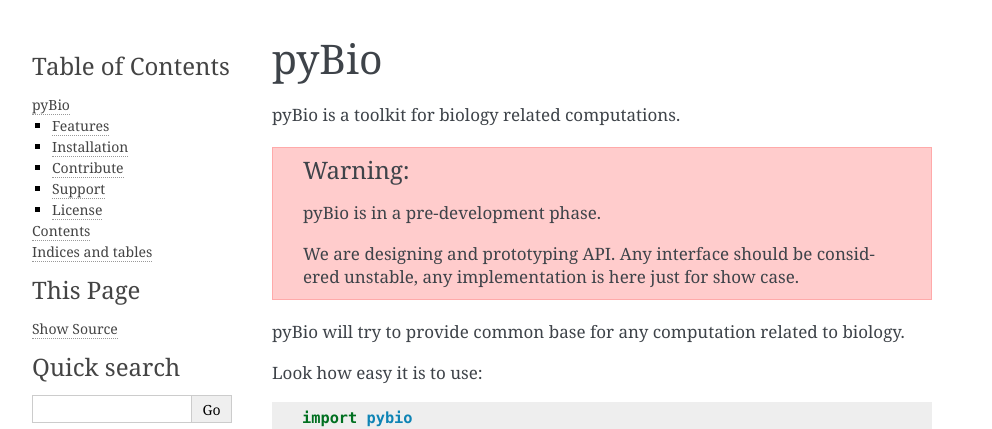
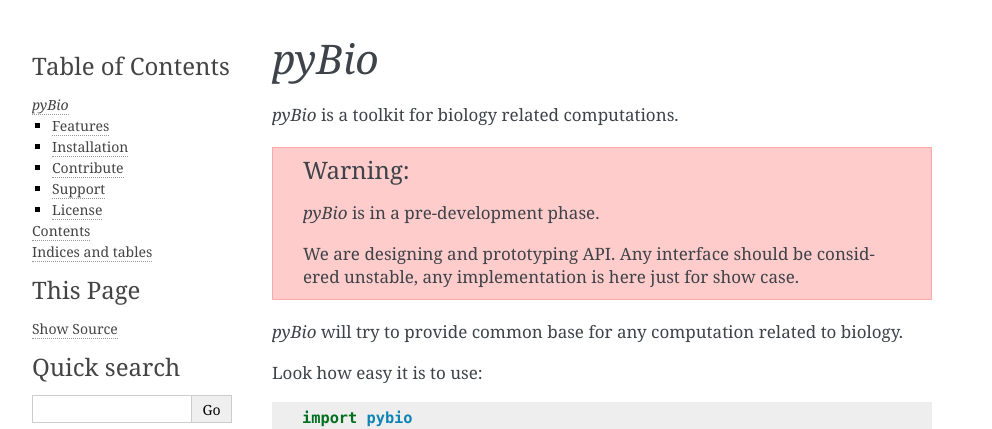
Before and after one commit to genadijrazdorov/pybio, a Sphinx documentation site: the page built from docs/index.rst, in a window 1280 px wide. Shown: the top 429 px of the page, without its empty margins (148-1140 px from the left). Built offline with Sphinx 7.4.7, drawn with Linux system fonts in a browser that asks for light colours; pages that are not in the unit, such as notebooks, are missing from menus; part of the change alters nothing that is shown.

```diff
--- a/README.rst
+++ b/README.rst
@@ -1,17 +1,17 @@
 .. include:: substitutions.rst
 
-|project|
-=========
+|pybio|
+=======
 
-|project| is a toolkit for biology related computations.
+|pybio| is a toolkit for biology related computations.
 
 .. warning::
-    |project| is in a pre-development phase.
+    |pybio| is in a pre-development phase.
 
     We are designing and prototyping API. Any interface should be considered
     unstable, any implementation is here just for show case.
 
-|project| will try to provide common base for any computation related to
+|pybio| will try to provide common base for any computation related to
 biology.
 
 Look how easy it is to use::
--- a/docs/substitutions.rst
+++ b/docs/substitutions.rst
@@ -1 +1 @@
-.. |project| replace:: pyBio
+.. |pybio| replace:: *pyBio*
```
